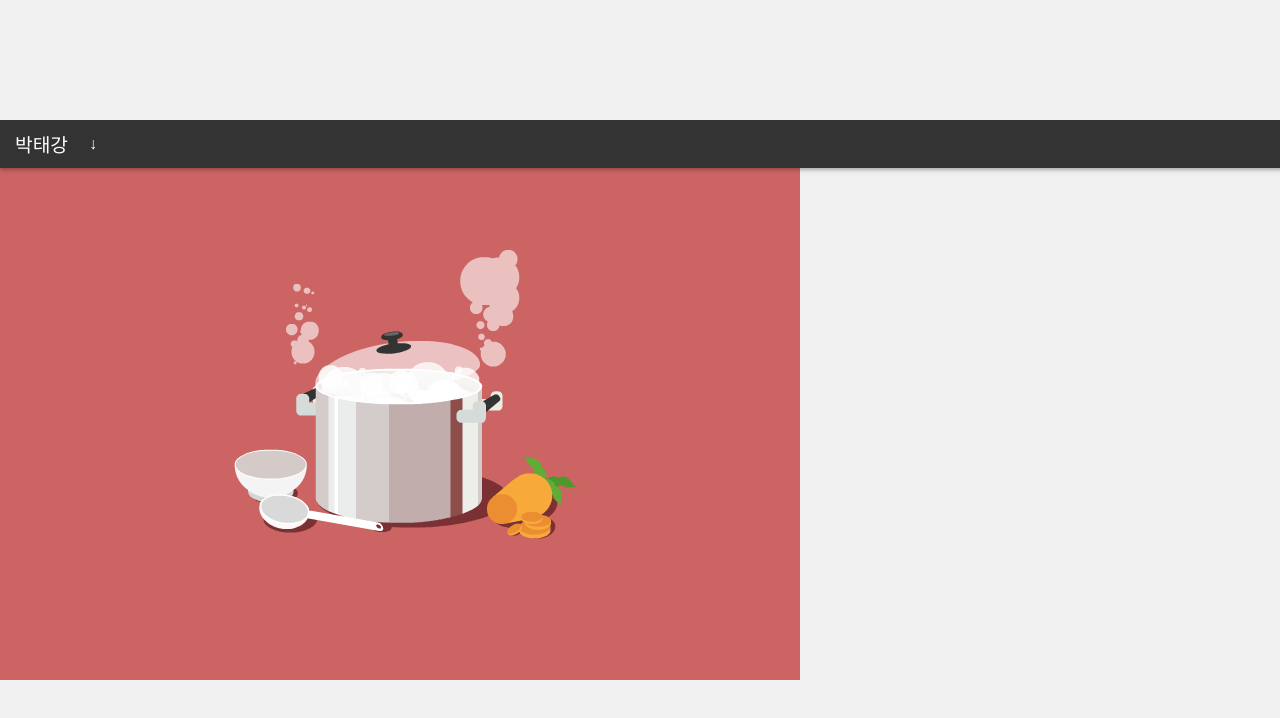
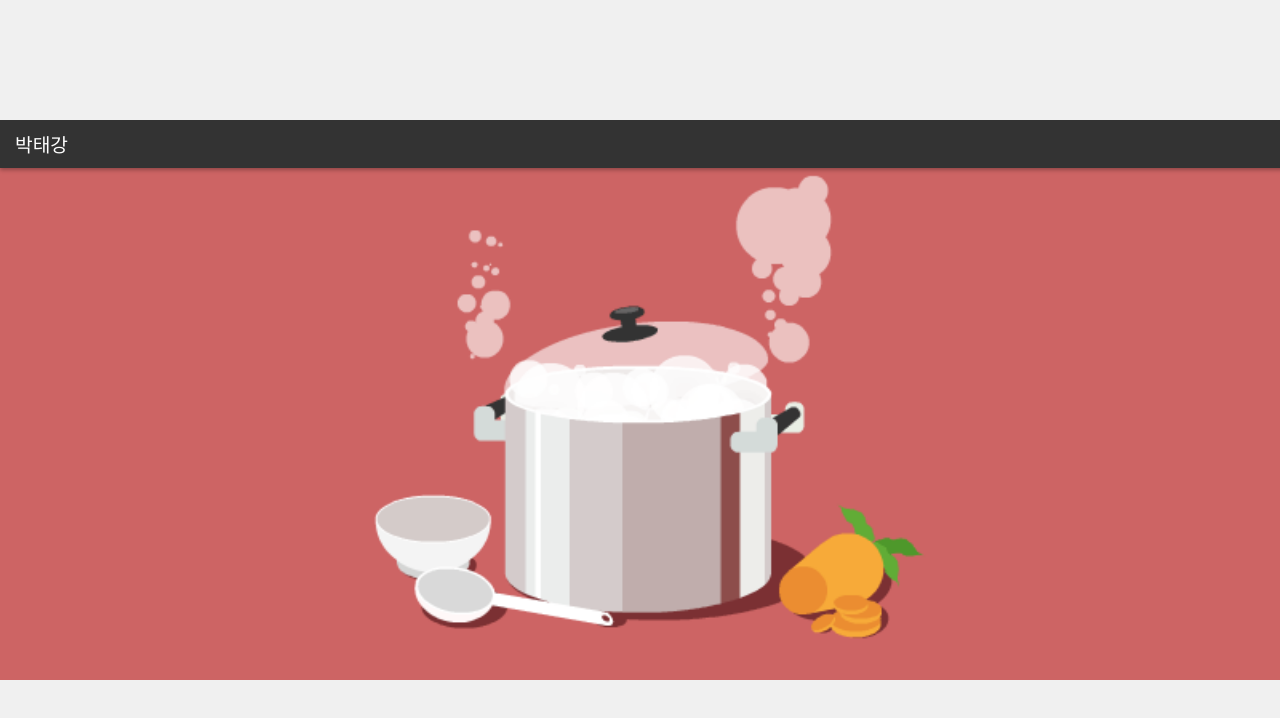
Before and after one commit to dev-tkp/tkp.bio, a React (Create React App) app: page / in a window 1280 px wide. Shown: the top 718 px of the page. Built offline with nearby package versions, Linux system fonts and the light colour scheme.

Commit message:
troubleshoot display issues

```diff
--- a/src/App.css
+++ b/src/App.css
@@ -3,8 +3,6 @@
 body, html {
   margin: 0;
   padding: 0;
-  height: 100%;
-  overflow: hidden; /* Prevent scrolling on the body */
   font-family: Arial, sans-serif; /* Example font, change as needed */
 }
 
@@ -12,7 +10,7 @@ body, html {
   display: flex;
   justify-content: center; /* Center horizontally */
   align-items: center; /* Center vertically */
-  height: 100vh; /* Full height of the viewport */
+  min-height: 100vh; /* Minimum height to cover the viewport */
   background-color: #f0f0f0; /* Background color for the app */
 }
 
@@ -34,7 +32,7 @@ body, html {
 }
 
 .header {
-  position: absolute;
+  position: sticky; /* Stick to the top within its parent container */
   top: 0;
   width: 100%;
   z-index: 1000; /* Ensure the header is above other content */
--- a/src/App.js
+++ b/src/App.js
@@ -1,16 +1,15 @@
 import React, { useState, useEffect } from 'react';
-import { BrowserRouter as Router, Routes, Route } from 'react-router-dom';
 import Header from './components/Header/Header';
 import VideoList from './components/VideoList/VideoList';
 import videoPosts from './videoPostsData';
 import './App.css';
 
 const App = () => {
-  const [containerHeight, setContainerHeight] = useState('70vh');
+  const [containerHeight, setContainerHeight] = useState(window.innerHeight * 0.7);
 
   useEffect(() => {
     const handleResize = () => {
-      setContainerHeight('70vh');
+      setContainerHeight(window.innerHeight * 0.7);
     };
 
     window.addEventListener('resize', handleResize);
@@ -18,17 +17,12 @@ const App = () => {
   }, []);
 
   return (
-    <Router>
-      <div className="app">
-        <div className="gif-container" style={{ height: containerHeight }}>
-          <Header />
-          <Routes>
-            <Route path="/" element={<VideoList videoPosts={videoPosts} />} />
-            {/* You can add more routes here as needed */}
-          </Routes>
-        </div>
+    <div className="app">
+      <div className="gif-container">
+        <Header />
+        <VideoList videoPosts={videoPosts} containerHeight={containerHeight} />
       </div>
-    </Router>
+    </div>
   );
 };
 
--- a/src/components/Header/Header.css
+++ b/src/components/Header/Header.css
@@ -1,33 +1,40 @@
 /* Header.css */
 
 .header {
-  background-color: #333;
-  color: white;
-  padding: 10px 15px;
+  width: 100%; /* Full width of the container */
+  background-color: #333; /* Example background color */
+  color: white; /* Text color */
+  padding: 10px 15px; /* Padding for the header */
+  box-shadow: 0 2px 4px rgba(0, 0, 0, 0.3); /* Shadow for depth */
+  position: sticky; /* Stick to the top */
+  top: 0; /* Align to the top of the container */
+  z-index: 1000; /* High z-index to keep it above other content */
+}
+
+/* Additional styles for header content */
+.header-content {
   display: flex;
   justify-content: space-between;
   align-items: center;
 }
 
-.header-content {
-  display: flex;
-  align-items: center;
-}
-
 .name {
-  margin-right: 15px;
-  font-size: 1.2em;
+  /* Style for the name text */
+  font-size: 1.2em; /* Example font size */
+  margin-right: 15px; /* Space between name and toggle button */
 }
 
 .email-toggle {
+  /* Style for the email toggle button */
   background: none;
   border: none;
   color: white;
+  cursor: pointer;
   font-size: 1em;
-  cursor: pointer;
 }
 
 .email-box {
+  /* Style for the email display box */
   margin-top: 5px;
   background-color: #444;
   padding: 5px;
@@ -37,6 +44,7 @@
 }
 
 .copy-button {
+  /* Style for the copy email button */
   background: none;
   border: none;
   color: white;
--- a/src/components/VideoList/VideoList.js
+++ b/src/components/VideoList/VideoList.js
@@ -1,12 +1,18 @@
+// VideoList.js
+
 import React from 'react';
 import VideoPost from '../VideoPost/VideoPost';
-import './VideoList.css'; // Ensure you have the corresponding CSS file
 
-const VideoList = ({ videoPosts }) => {
+const VideoList = ({ videoPosts, containerHeight }) => {
   return (
     <div className="video-list">
       {videoPosts.map(post => (
-        <VideoPost key={post.id} videoSrc={post.videoSrc} content={post.content} />
+        <VideoPost
+          key={post.id}
+          videoSrc={post.videoSrc}
+          content={post.content}
+          style={{ height: containerHeight }}
+        />
       ))}
     </div>
   );
--- a/src/components/VideoPost/VideoPost.css
+++ b/src/components/VideoPost/VideoPost.css
@@ -1,24 +1,21 @@
 /* VideoPost.css */
 
 .video-post {
+  width: 100%; /* Full width of the container */
   height: 100%; /* Full height of the container */
-  width: 100%; /* Full width of the container */
+  position: relative; /* For positioning the content */
+  background-size: cover; /* Cover the entire area, may clip the image */
+  background-position: center; /* Center the background image */
+  display: flex;
+  align-items: flex-end; /* Align the content at the bottom */
   overflow: hidden; /* Hide any overflow */
-  position: relative; /* For positioning the GIF and text content */
-}
-
-.video-gif {
-  max-width: 100%; /* Ensure the GIF is not wider than the container */
-  height: auto; /* Maintain the aspect ratio */
-  object-fit: cover; /* Cover the container fully */
 }
 
 .content {
-  position: absolute;
-  bottom: 0;
   width: 100%;
-  background-color: rgba(0, 0, 0, 0.7); /* Semi-transparent background for readability */
+  background-color: rgba(0, 0, 0, 0.7); /* Semi-transparent background */
   color: white;
   padding: 10px;
   text-align: left;
+  box-sizing: border-box; /* Ensures padding is included in the width */
 }
--- a/src/components/VideoPost/VideoPost.js
+++ b/src/components/VideoPost/VideoPost.js
@@ -1,10 +1,11 @@
+// VideoPost.js
+
 import React from 'react';
-import './VideoPost.css'; // Make sure you have the corresponding CSS file
+import './VideoPost.css';
 
-const VideoPost = ({ videoSrc, content }) => {
+const VideoPost = ({ videoSrc, content, style }) => {
   return (
-    <div className="video-post">
-      <img src={videoSrc} alt="Video content" className="video-gif" />
+    <div className="video-post" style={{ ...style, backgroundImage: `url(${videoSrc})` }}>
       <div className="content">
         {content}
       </div>
```
